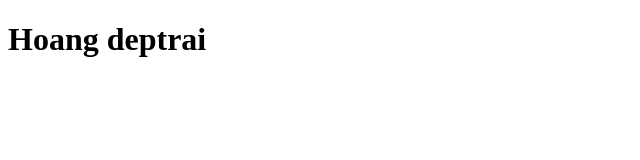
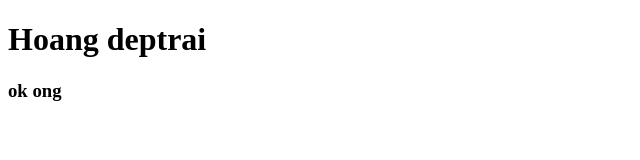
Before and after one commit to N3m1o/test, a plain HTML site: page index.html in a window 1280 px wide. Shown: the full height of the page, 0-640 px from the left. Drawn offline with Linux system fonts and the light colour scheme.

Commit message:
add index.html file

```diff
--- a/index.html
+++ b/index.html
@@ -8,5 +8,7 @@
 	<h1>Hoang deptrai</h1>
 
 	<h2></h2>
+
+	<h3>ok ong</h3>
 </body>
 </html>
```
